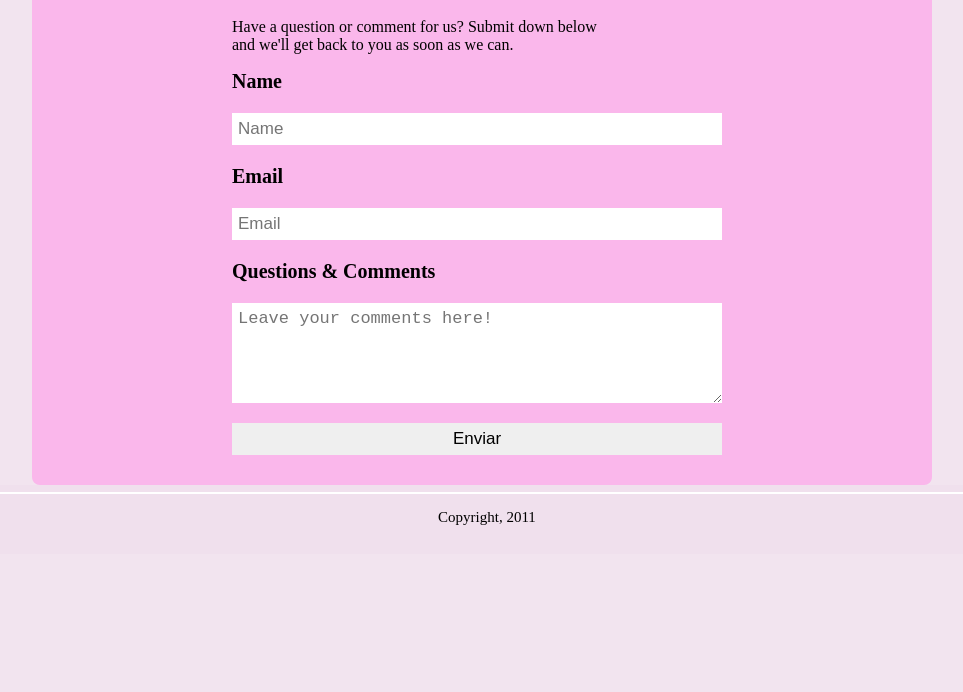
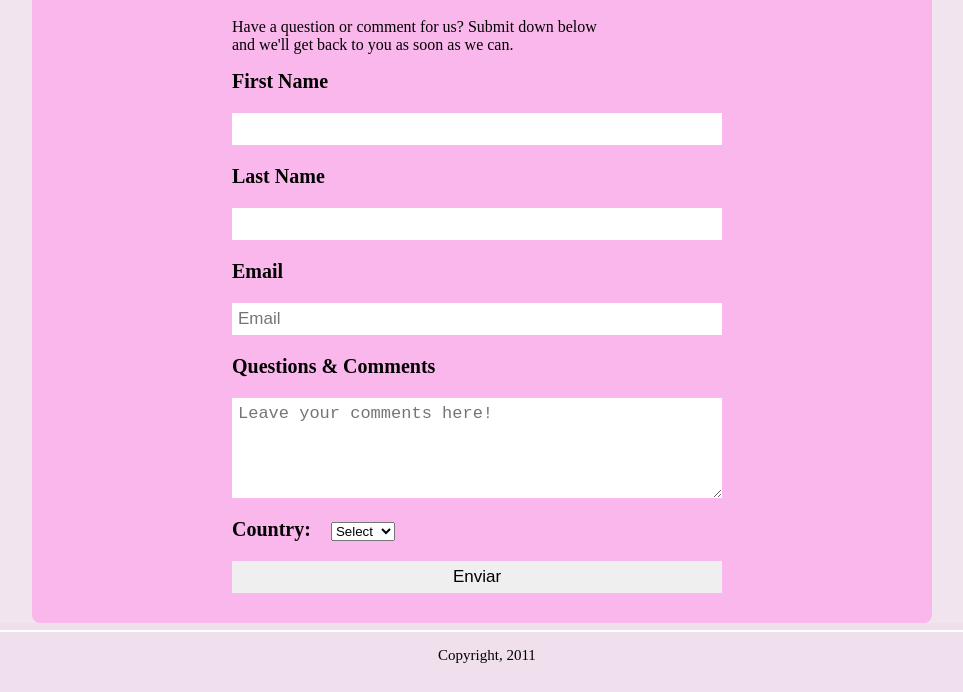
Before and after one commit to LauraNegru/fragasy, a plain HTML site: page contact.html in a window 1280 px wide. Shown: the part 283-975 px from the top of the page, without its empty margins (158-1121 px from the left). Before the commit the page ends 837 px from the top, so only its background shows below. Drawn offline with Linux system fonts and the light colour scheme.

Commit message:
fragasy modified

```diff
--- a/contact.css
+++ b/contact.css
@@ -119,17 +119,22 @@ textarea{
     max-height: 100px;
     min-width: 490px;
     max-width: 100px;
+}
 
+.pais{
+    display: flex;
+    align-items: center;
+    gap: 20px;
 }
-#boton{
-    background:#f29edc;
-    color:black;
-    padding: 5px;
+.selcou{
+    margin-top: -15px;
+}
 
-}
-#boton:hover{
+
+#button:hover{
     cursor: pointer;
 }
+
 footer{
     float:left;
     padding:1%;
--- a/contact.html
+++ b/contact.html
@@ -41,18 +41,43 @@
 <hr size="2" width="80%" align="center" noshade color="white">
 
 <!--Form-->
-<form action="">
+<form action="http://vip.groupehn.com:20003/html/infospost.php">
+
+
     <h1>Contact Us:</h1>
     <p>Have a question or comment for us? Submit down below <br>
     and we'll get back to you as soon as we can.</p>
-    <h3>Name</h3>
-    <input type="text" name="Name" placeholder="Name">
+    <h3>First Name</h3>
+    <input class="yourclass" type="text" name="firstname" required/>
+    <h3>Last Name</h3>
+    <input class="yourclass" type="text" name="lasttname" required/>
     <h3>Email</h3>
-    <input type="text" name="Email" placeholder="Email">
+    <input class="yourclass" type="email" name="email" placeholder="Email" required/>
     <h3>Questions & Comments</h3>
-    <textarea name="Questions & Comments" placeholder="Leave your comments here!"></textarea>
-    <input style="cursor:pointer" type="button" value="Enviar" id="button">
+    <textarea class="yourclass" name="request" placeholder="Leave your comments here!" required></textarea>
+
+    <!--country-->
+    <div class="pais">
+        <h3>Country:</h3>
+        <select name="country" class="selcou" required>
+            <option value="country1">Select</option>
+            <option value="country2">Spain</option>
+            <option value="country3">France</option>
+        </select>
+    </div>
+    <!--button-->
+    <input type="submit" value="Enviar">
 </form>
+
+
+
+
+
+
+
+
+</form>
+
 
 <!--Footer-->
 <footer class="footer">
```
